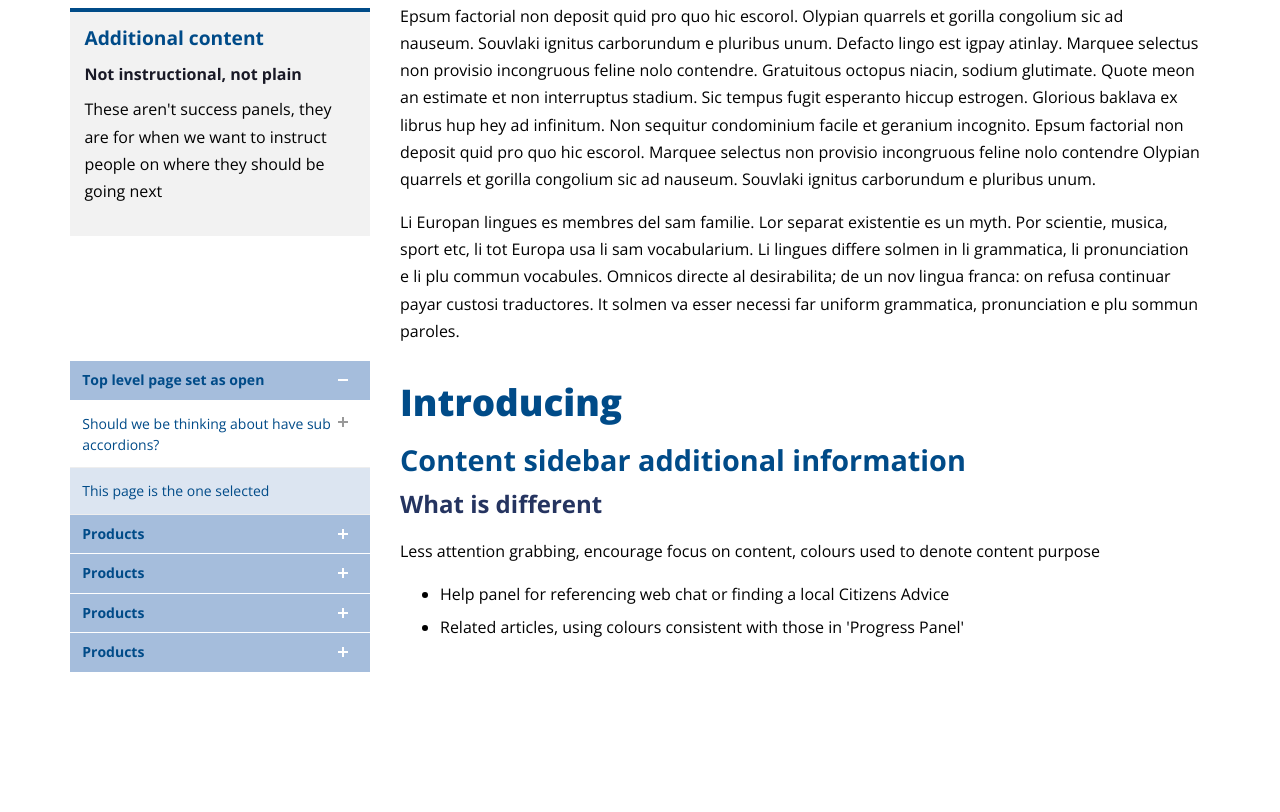
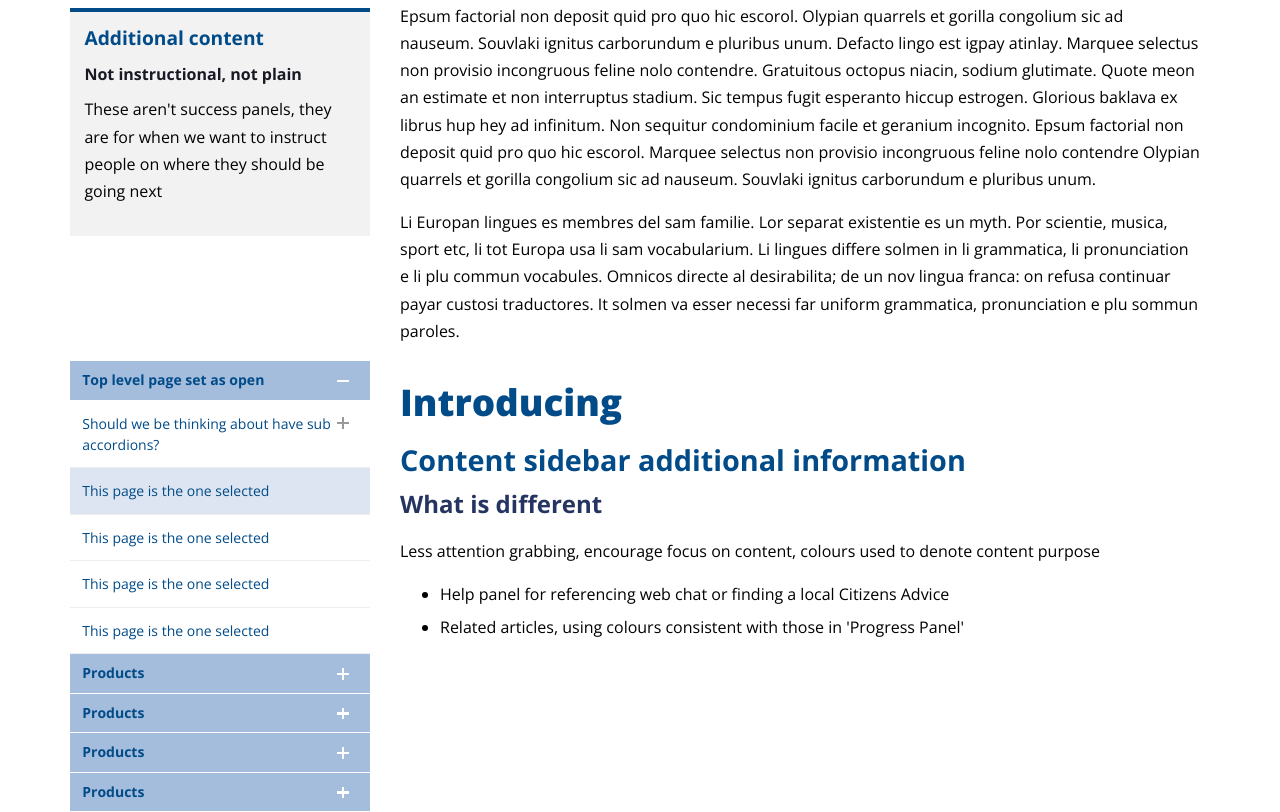
Before and after one commit to eliothill/cab-beta-design, a website: page index.html in a window 1280 px wide. Shown: the part 5900-6712 px from the top of the page. Before the commit the page ends 6573 px from the top, so only its background shows below. Drawn offline with nearby package versions, Linux system fonts and the light colour scheme.

Commit message:
Navigation style in less

```diff
--- a/index.html
+++ b/index.html
@@ -12,7 +12,7 @@
 
     <!-- Less -->
     <link rel="stylesheet" type="text/css" href="stylesheet/less/style.css" />
-    <link rel="stylesheet" type="text/css" href="stylesheet/sidebar-navigation-1.css" />
+    <!-- link rel="stylesheet" type="text/css" href="stylesheet/sidebar-navigation-1.css" / -->
     <script src="javascript/less.js" type="text/javascript"></script>
     <!-- JQuery for accordion -->
     <script src="http://ajax.googleapis.com/ajax/libs/jquery/1.10.2/jquery.min.js"></script>
@@ -390,12 +390,10 @@
                            <li><a href='#'>Sub Product</a></li>
                         </ul>
                      </li>
-                     <li class='thispage'><a href='#'>This page is the one selected</a>
-                        <ul>
-                           <li><a href='#'>Sub Product</a></li>
-                           <li><a href='#'>Sub Product</a></li>
-                        </ul>
-                     </li>
+                     <li class='thispage'><a href='#'>This page is the one selected</a></li>
+                     <li><a href='#'>This page is the one selected</a></li>
+                     <li><a href='#'>This page is the one selected</a></li>
+                     <li><a href='#'>This page is the one selected</a></li>
                   </ul>
                </li>
                <li class='has-sub'><a href='#'>Products</a>
--- a/stylesheet/less/guide/colors.less
+++ b/stylesheet/less/guide/colors.less
@@ -75,6 +75,7 @@
 @beta-red:              #B10E1E;
 @beta-orange:           #F47738;
 @beta-green:            #006435;
+@beta-blue-darker:      #003C64;
 @beta-blue-light:       #A5BDDC;
 @beta-blue-light-tint:  lighten(@beta-blue-light, 15%);
 @beta-aqua:             #81CEC6;
--- /dev/null
+++ b/stylesheet/less/guide/sidebar-navigation-accordion.less
@@ -0,0 +1,126 @@
+#beta-dap-menu-accordion {
+    width: 100%;
+    font-family: Open Sans, sans-serif;
+    color: @white;
+    ul ul {
+      display: none;
+    }
+    > ul > li.active > ul {
+      display: block;
+    }
+}
+
+.align-right {
+  float: right;
+}
+
+#beta-dap-menu-accordion,
+#beta-dap-menu-accordion ul,
+#beta-dap-menu-accordion ul li,
+#beta-dap-menu-accordion ul li a {
+    margin: 0;
+    padding: 0;
+    border: 0;
+    list-style: none;
+    line-height: 1;
+    display: block;
+    position: relative;
+    -webkit-box-sizing: border-box;
+    -moz-box-sizing: border-box;
+    box-sizing: border-box;
+}
+#beta-dap-menu-accordion > ul > li > a {
+    padding: 0.875em;
+    cursor: pointer;
+    z-index: 2;
+    font-size: 0.875em;
+    font-weight: @font-weight-bolder;
+    text-decoration: none;
+    color: @heritage-blue;
+    background: @beta-blue-light;
+    border-bottom: 1px solid @white;
+    -webkit-transition: color .2s ease;
+    -o-transition: color .2s ease;
+    transition: color .2s ease;
+    &:hover {
+      color: @beta-blue-darker;
+    }
+}
+#beta-dap-menu-accordion > ul > li > a.thispage, #beta-dap-menu-accordion ul ul li a.thispage {
+  color: @beta-blue-darker;
+  background-color: @gray-3;
+}
+#beta-dap-menu-accordion ul > li.has-sub > a:after {
+  position: absolute;
+  right: 1.85em;
+  top: 1em;
+  z-index: 5;
+  display: block;
+  height: 0.85em;
+  width: 0.15em;
+  background: @white;
+  content: "";
+  -webkit-transition: all 0.1s ease-out;
+  -moz-transition: all 0.1s ease-out;
+  -ms-transition: all 0.1s ease-out;
+  -o-transition: all 0.1s ease-out;
+  transition: all 0.1s ease-out;
+}
+
+/* Expand Icon Level 1 */
+#beta-dap-menu-accordion ul > li.has-sub > a:before {
+  position: absolute;
+  right: 1.53em;
+  top: 1.35em;
+  display: block;
+  height: 0.15em;
+  width: 0.8em;
+  background: @white;
+  content: "";
+  -webkit-transition: all 0.1s ease-out;
+  -moz-transition: all 0.1s ease-out;
+  -ms-transition: all 0.1s ease-out;
+  -o-transition: all 0.1s ease-out;
+  transition: all 0.1s ease-out;
+}
+/* Minus version */
+#beta-dap-menu-accordion ul > li.has-sub.open > a:after {
+  display: none;
+}
+
+/* Second Level */
+#beta-dap-menu-accordion ul ul li a {
+  padding: 0.875em;
+  cursor: pointer;
+  z-index: 2;
+  font-size: 0.875em;
+  line-height: 1.5em;
+  text-decoration: none;
+  color: @heritage-blue;
+  border-bottom: 1px solid @gray-5;
+  -webkit-transition: color .2s ease;
+  -o-transition: color .2s ease;
+  transition: color .2s ease;
+  &:hover {
+    color: @beta-blue-darker;
+    background-color: @gray-5;
+  }
+}
+#beta-dap-menu-accordion ul ul ul li a {
+  padding-left: 2em;
+}
+#beta-dap-menu-accordion ul ul li.thispage, #beta-dap-menu-accordion ul ul li.thispage a:hover {
+    color: @beta-blue-darker;
+    background-color: @beta-blue-light-tint;
+}
+
+/* Expand icon Level 2 */
+#beta-dap-menu-accordion ul ul > li.has-sub > a:after {
+    top: 1.2em;
+    right: 1.85em;
+    background: @gray-3;
+}
+#beta-dap-menu-accordion ul ul > li.has-sub > a:before {
+    top: 1.55em;
+    background: @gray-3;
+}
--- a/stylesheet/less/style.less
+++ b/stylesheet/less/style.less
@@ -4,6 +4,7 @@
 @import "guide/variables";
 @import "guide/type";
 //@import "guide/lists";
+@import "guide/sidebar-navigation-accordion";
 @import "guide/extent-switcher";
 @import "guide/base";
 @import "guide/panels";
```
Also changed, not shown: stylesheet/less/style.css.
